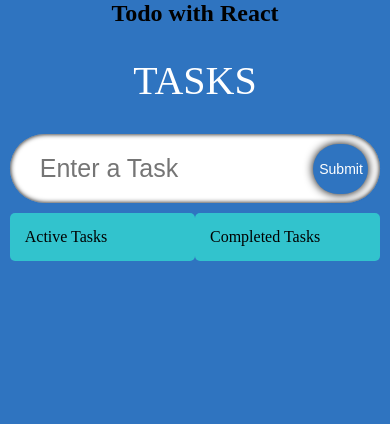
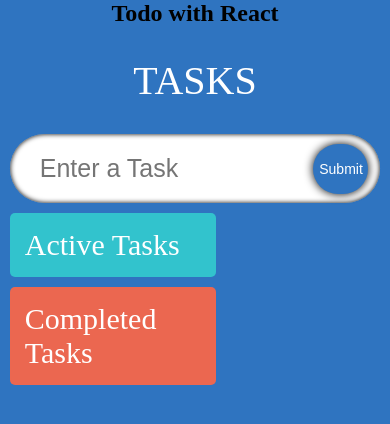
Before and after one commit to Richie1136/reactandtypescripttodapp, a React (Create React App) app in the folder todoappwtype/: page / in a window 390 px wide. Shown: the top 424 px of the page. Built offline with nearby package versions, Linux system fonts and the light colour scheme; a web font is replaced by a local one.

Commit message:
Added some more styling to the ToDoList component and to the Todo component

```diff
--- a/todoappwtype/src/components/todo/Todo.css
+++ b/todoappwtype/src/components/todo/Todo.css
@@ -3,7 +3,13 @@
   border-radius: 5px;
   padding: 20px;
   margin-top: 15px;
+  transition: 0.2s;
   background-image: url("https://img.freepik.com/free-photo/crumpled-yellow-paper-background-close-up_60487-2390.jpg?size=626&ext=jpg");
+}
+
+.todos-single:hover {
+  box-shadow: 0 0 5px black;
+  transform: scale(1.03);
 }
 
 .todos-single_text {
@@ -23,9 +29,9 @@
   cursor: pointer;
 }
 
-@media (max-width: 1200px) {
-  .todos-single {
-    width: 40%;
+@media (max-width: 1100px) {
+  .todos {
+    width: 45%;
   }
 }
 
@@ -35,8 +41,6 @@
   }
   .todos {
     width: 95%;
-  }
-  .todos-single {
-    width: 100%;
+    margin-bottom: 10px;
   }
 }
--- a/todoappwtype/src/components/todolist/ToDoList.css
+++ b/todoappwtype/src/components/todolist/ToDoList.css
@@ -14,3 +14,19 @@
   justify-content: space-between;
   align-items: flex-start;
 }
+
+.todos-heading {
+  font-size: 30px;
+  color: white;
+}
+
+@media (max-width: 700px) {
+  .container {
+    width: 95%;
+    flex-direction: column;
+  }
+}
+
+.remove {
+  background-color: rgb(235, 103, 80);
+}
```
